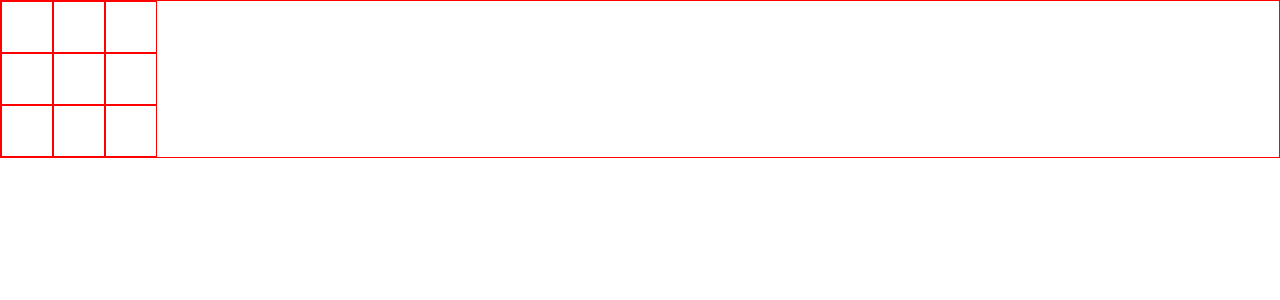
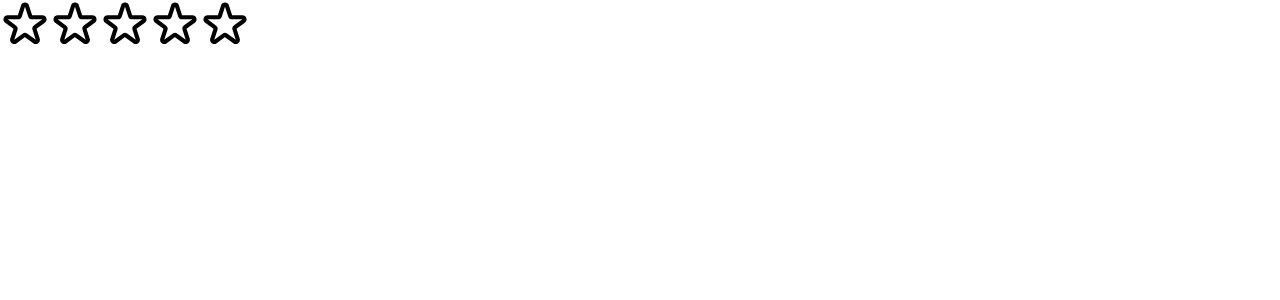
Before and after one commit to grumpycat808/react_greatfrontend, a React (Create React App) app: page / in a window 1280 px wide. Shown: the top 300 px of the page. Built offline with nearby package versions, Linux system fonts and the light colour scheme.

Commit message:
Star rating

```diff
--- a/src/App9.js
+++ b/src/App9.js
@@ -4,6 +4,7 @@ import { useState } from 'react'
 // import './image-carousel2.css'
 // import FileExplorer2 from './FileExplorer2'
 import TicTacToe2 from './TicTacToe2'
+import StarRating2 from './StarRating2'
 const images = [
     {
         src: 'https://picsum.photos/id/600/600/400',
@@ -33,16 +34,20 @@ const images = [
 
 export default function App() {
     const [message, setMessage] = useState('Image Carousel')
-    const grid = [[1,2, 3], [4, 5, 6], [7, 8, 9]];
+    const grid = [
+        [1, 2, 3],
+        [4, 5, 6],
+        [7, 8, 9],
+    ]
 
     for (let index = 0; index < grid[0].length; index++) {
         for (let j = 0; j < grid.length; j++) {
-                        console.log(grid[j][index])
+            // console.log(grid[j][index])
         }
     }
     return (
         <div className="main">
-            <TicTacToe2></TicTacToe2>
+            <StarRating2></StarRating2>
         </div>
     )
 }
--- /dev/null
+++ b/src/StarRating2.js
@@ -0,0 +1,57 @@
+import React, { useEffect, useState } from 'react'
+import './star-rating.css'
+function StarRating2(props) {
+    const [active, setActive] = useState(-1);
+
+    const [hovered, setHovered] = useState(-1);
+
+    const [prev, setPrev] = useState(-1);
+    useEffect(() => {
+        console.log("hovered", hovered)
+    }, [hovered])
+    const starArr = []
+    const handleMouseEnter = (index) => {
+        setHovered(index)
+    }
+
+    const handleMouseOut = () => {
+
+        setHovered(-1)
+    }
+    const handleClick = (index) => {
+        setActive(index);
+    }
+
+    const isActive = (index) => {
+        if(hovered > -1) {
+
+        } else {
+            return index <= active;
+        }
+    }
+    for (let index = 0; index < 5; index++) {
+        starArr.push(
+            <svg
+                onMouseOver={(e) => handleMouseEnter(index)}
+                onClick={() => handleClick(index)}
+                onMouseOut={handleMouseOut}
+                key={index}
+                xmlns="http://www.w3.org/2000/svg"
+                className={index <= active ? "star-icon star-icon-filled":"star-icon"}
+                fill="none"
+                viewBox="0 0 24 24"
+                stroke="currentColor"
+                strokeWidth="2"
+            >
+                <path
+                    strokeLinecap="round"
+                    strokeLinejoin="round"
+                    d="M11.049 2.927c.3-.921 1.603-.921 1.902 0l1.519 4.674a1 1 0 00.95.69h4.915c.969 0 1.371 1.24.588 1.81l-3.976 2.888a1 1 0 00-.363 1.118l1.518 4.674c.3.922-.755 1.688-1.538 1.118l-3.976-2.888a1 1 0 00-1.176 0l-3.976 2.888c-.783.57-1.838-.197-1.538-1.118l1.518-4.674a1 1 0 00-.363-1.118l-3.976-2.888c-.784-.57-.38-1.81.588-1.81h4.914a1 1 0 00.951-.69l1.519-4.674z"
+                />
+            </svg>,
+        )
+    }
+    return <div>{starArr.map((star) => star)}</div>
+}
+
+export default StarRating2
--- /dev/null
+++ b/src/star-rating.css
@@ -0,0 +1,8 @@
+.star-icon {
+    width: 50px;
+    cursor: pointer;
+}
+
+.star-icon-filled {
+    fill: yellow;
+}
```
Also changed, not shown: src/TicTacToe2.js (+27 -13 lines).
